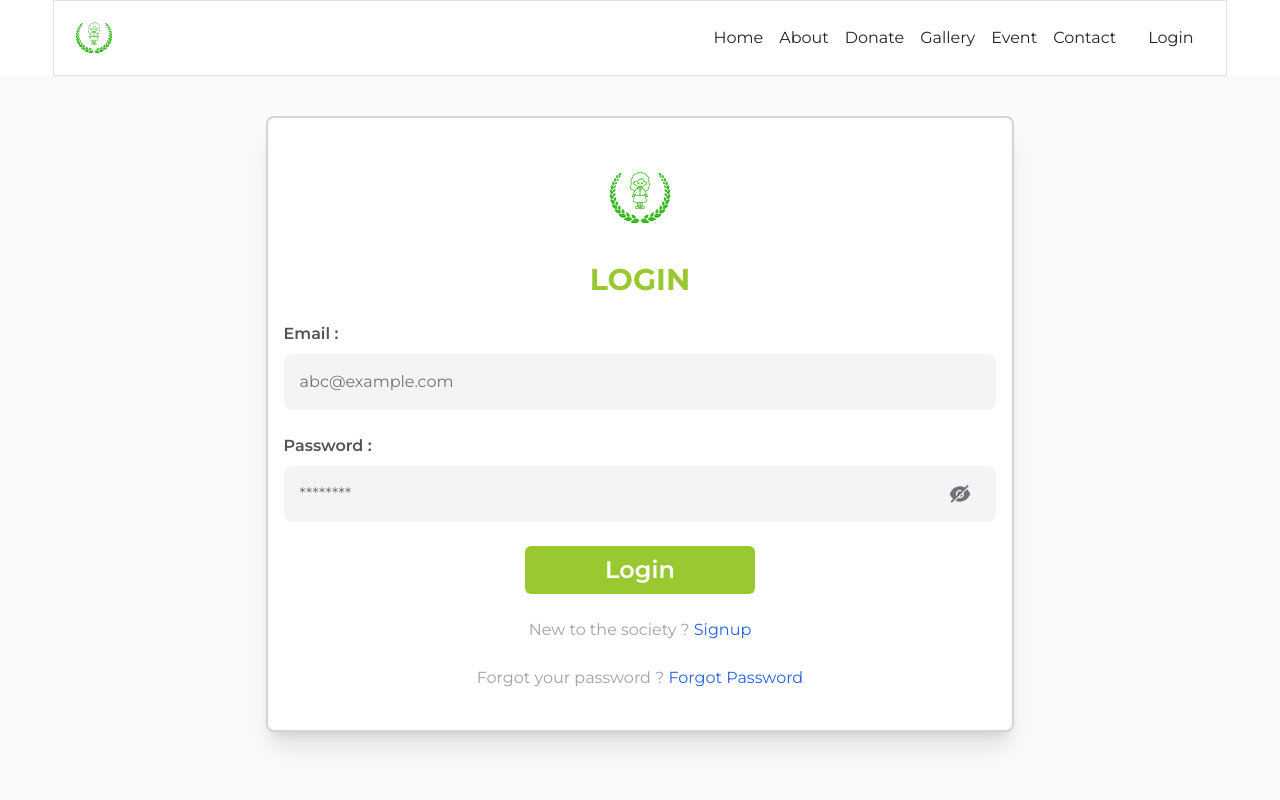
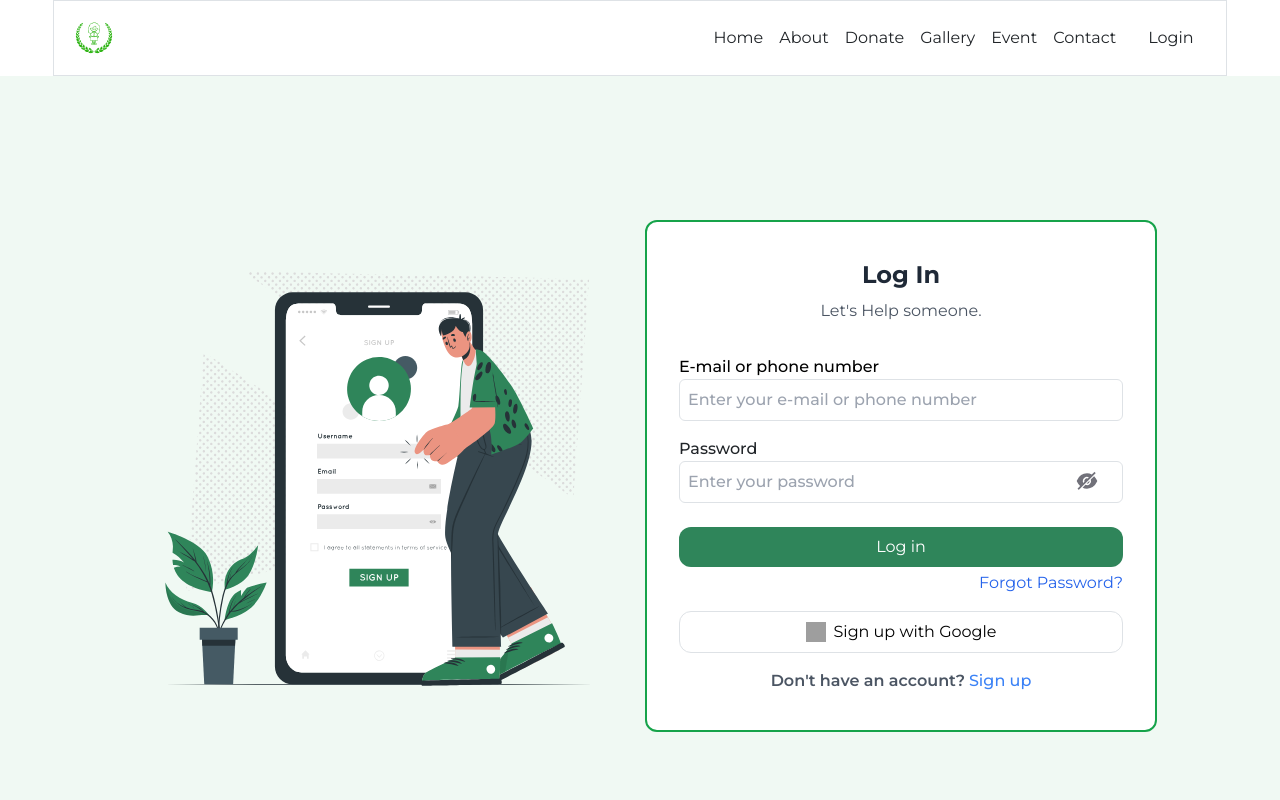
Before and after one commit to nikkibarnwal/renu-health-care, a React (Create React App) app: page /Login in a window 1280 px wide. Shown: the top 800 px of the page. Built offline with nearby package versions, Linux system fonts and the light colour scheme; grey boxes are pictures that could not be loaded.

Commit message:
work-Completed-LandingPage-And-LoginPage

```diff
--- a/src/Components/Loading/Loading.js
+++ b/src/Components/Loading/Loading.js
@@ -1,37 +1,37 @@
 import React from 'react';
-import { BarLoader } from 'react-spinners';
+import { BarLoader, BeatLoader } from 'react-spinners';
+// import { BeatLoader} from 'react-spinners';
+
 
 const Loading = () => {
   return (
-    <div className='flex flex-col items-center justify-center min-h-screen bg-gradient-to-r from-blue-300 via-purple-400 to-pink-500 p-6'>
+    <div className='flex flex-col items-center justify-center min-h-screen bg-gradient-to-r p-6'>
     <div className='relative mb-8 flex flex-col items-center'>
-        {/* Clean, simple logo display */}
+      {/* Responsive Logo */}
       <img
         src='./logo.png'
-          className='h-40 w-40 rounded-full border-4 border-white shadow-lg object-cover'
+        className='h-28 w-28 sm:h-32 sm:w-32 md:h-40 md:w-40 object-cover'
         alt='logo'
       />
-=      </div>
+    </div>
 
-      {/* Main heading */}
-      <h1 className='text-4xl font-extrabold text-white mb-4 drop-shadow-md'>
+    {/* Main heading with responsive text size */}
+    <h1 className='text-2xl sm:text-3xl md:text-4xl font-bold text-black drop-shadow-md text-center'>
       Renu Sharma Healthcare & Education Foundation
     </h1>
 
-      {/* Subtext */}
-      <p className='text-xl text-white mb-6 opacity-90 tracking-wide'>
-        A New Vision for the Nation
+    {/* Subtext with responsive text size */}
+    <p className='text-lg sm:text-xl md:text-2xl text-black mb-6 opacity-90 tracking-wide text-center'>
+      A New Vision of Nation
     </p>
 
     {/* Bar loader */}
-      <BarLoader
-        color="#ffffff"
-        width={300}
-        height={5}
-        className='mx-auto shadow-md'
-      />
+    <BeatLoader color='#28A745' />
   </div>
+
   );
 };
 
+
+
 export default Loading;
--- a/src/Components/Login/Login.js
+++ b/src/Components/Login/Login.js
@@ -1,8 +1,7 @@
-import React, { useState } from 'react'
-import { Link } from 'react-router-dom';
+import React, { useState } from "react";
+import { Link } from "react-router-dom";
 
 const Login = () => {
-
   const [showPassword, setShowPassword] = useState(false);
 
   function handleFormSubmit(e) {
@@ -28,53 +27,110 @@ const Login = () => {
     });
 }
 
+
   return (
     <>
-            <div className='bg-zinc-50 px-3 pt-10 pb-20'>
+      <div className="min-h-screen flex flex-col lg:flex-row items-center justify-center bg-[#F0F9F3] gap-[10px]">
+        {/* Left Side Image */}
+        <div className=" lg:max-w-4xl flex justify-center lg:h-[512px]">
+          <img
+            src="/LoginPageImages/login.svg"
+            alt="LoginPageImage"
+            className="w-[300px] h-[300px] md:w-[400px] md:h-[400px] lg:w-[512px] lg:h-[512px] object-contain"
+          />
+        </div>
 
-                <form className='flex flex-col bg-white justify-between items-center py-10 px-3 sm:px-6 gap-y-6 w-full sm:w-3/5 mx-auto shadow-xl rounded-lg border-2 border-zinc-300'
-                    onSubmit={handleFormSubmit}>
-                    <img src="./logo.png" className='h-20 w-20' alt='logo'/>
-                    <h3 className='text-3xl font-bold text-[#99C830] '>
-                        LOGIN
-                    </h3>
+        {/* Right Side (Login Form) */}
+        <div className="p-8 rounded-[12px] bg-white w-full max-w-lg lg:w-[520px] lg:h-[512px] border-2 border-green-600 flex flex-col justify-center">
+          <h2 className="text-xl md:text-2xl font-bold text-gray-800 mb-2 text-center">
+            Log In
+          </h2>
+          <p className="text-gray-600 mb-8 text-center">Let's Help someone.</p>
 
-                    <label htmlFor='email' className='flex flex-col w-full gap-y-2 cursor-pointer'>
-                        <span className='text-zinc-600 font-semibold'>Email : </span>
-                        <input type='email' placeholder='abc@example.com' id='email' name='email'
-                            className='px-3 py-3 bg-zinc-100 rounded-lg outline-none placeholder:text-zinc-500'
+          <form className="space-y-4" onSubmit={handleFormSubmit}>
+            <div>
+              <label className="block text-black font-medium">
+                E-mail or phone number
+              </label>
+              <input
+                type="text" // Change type to text for both email and phone
+                id="emailOrPhone" // Adjusted ID
+                name="emailOrPhone" // Adjusted name
+                placeholder="Enter your e-mail or phone number"
+                className="w-full p-2 border rounded-md focus:outline-none focus:ring-2 focus:ring-green-400 font-medium"
+                required
+                pattern="(^\d{10}$|^[\w-\.]+@([\w-]+\.)+[\w-]{2,4}$)" // Regex pattern for email or 10-digit phone
+                title="Please enter a valid email or a 10-digit phone number." // Tooltip for invalid input
               />
-                    </label>
+            </div>
 
-                    <label htmlFor='password' className='flex flex-col w-full gap-y-2 cursor-pointer relative' >
-                        <span className='text-zinc-600 font-semibold'>Password : </span>
-                        <input type={showPassword ? 'text' : 'password'} placeholder='********' id='password' name='password'
-                            className='px-3 py-3 bg-zinc-100 rounded-lg outline-none placeholder:text-zinc-500'
+            <div>
+              <label
+                htmlFor="password"
+                className="flex flex-col w-full cursor-pointer relative font-medium"
+              >
+                Password
+                <input
+                  type={showPassword ? "text" : "password"}
+                  placeholder="Enter your password"
+                  className="w-full p-2 border rounded-md focus:outline-none focus:ring-2 focus:ring-green-400 mb-2"
+                  id="password"
+                  name="password"
+                  required
+                  pattern="^(?=.*[0-9]{3})(?=.*[!@#$%^&*]{1})(?=.*[a-zA-Z]).{8,}$"
+                  title="Password must be at least 8 characters long, contain 3 numbers, and 1 special characters."
                 />
-                        <span className='absolute grid place-items-center top-12 right-6 text-2xl text-zinc-500 cursor-pointer' onClick={()=>setShowPassword(!showPassword)}>
-                            {
-                                showPassword ? <IconEye /> : <IconEyeInvisible />
-                            }
+                <span
+                  className="absolute grid place-items-center top-8 right-6 text-2xl text-zinc-500 cursor-pointer"
+                  onClick={() => setShowPassword(!showPassword)}
+                >
+                  {showPassword ? <IconEye /> : <IconEyeInvisible />}
                 </span>
               </label>
+            </div>
 
-                    <button type='submit'
-                        className='mx-auto font-semibold text-2xl bg-[#99C830] hover:bg-emerald-700 text-white py-2 text-center px-20 rounded-md'
+            <div>
+              <button
+                type="submit"
+                className="w-full text-white p-2 hover:bg-green-600 rounded-[12px] bg-[#2F855A]"
               >
-                        Login
+                Log in
               </button>
+            </div>
+          </form>
 
-                    <p className='text-zinc-400 w-full text-center'>
-                        New to the society ? <Link to={'/Signup'} className='text-blue-600'>Signup</Link>
+          <div className="mt-1 text-center">
+            <p className="text-blue-500  sm:mt-0 sm:text-right ">
+              <Link to={"/ForgotPassword"} className="text-blue-600">
+                Forgot Password?
+              </Link>
             </p>
-                    <p className='text-zinc-400 w-full text-center'>
-                        Forgot your password ? <Link to={'/ForgotPassword'} className='text-blue-600'>Forgot Password</Link>
+          </div>
+
+          <div className="mt-3">
+            <button className="w-full flex items-center justify-center text-black p-2 rounded-[12px] border border-black">
+              <img
+                src="https://img.icons8.com/color/24/000000/google-logo.png"
+                alt="Google logo"
+                className="w-5 h-5 mr-2 bg-[#FFFFFF]"
+              />
+              Sign up with Google
+            </button>
+          </div>
+
+          <div className="mt-3 text-center">
+            <p className="text-gray-600 font-semibold">
+              Don't have an account?
+              <a href="/Signup" className="text-blue-500 font-medium ml-1">
+                Sign up
+              </a>
             </p>
-                </form>
+          </div>
+        </div>
       </div>
     </>
-    )
-}
+  );
+};
 
 export default Login;
 
```
Also changed, not shown: public/LoginPageImages/login.svg (added), 1 other file (tests, documents, lock files or other folders). Lines whose indentation alone changed are shown as unchanged.
